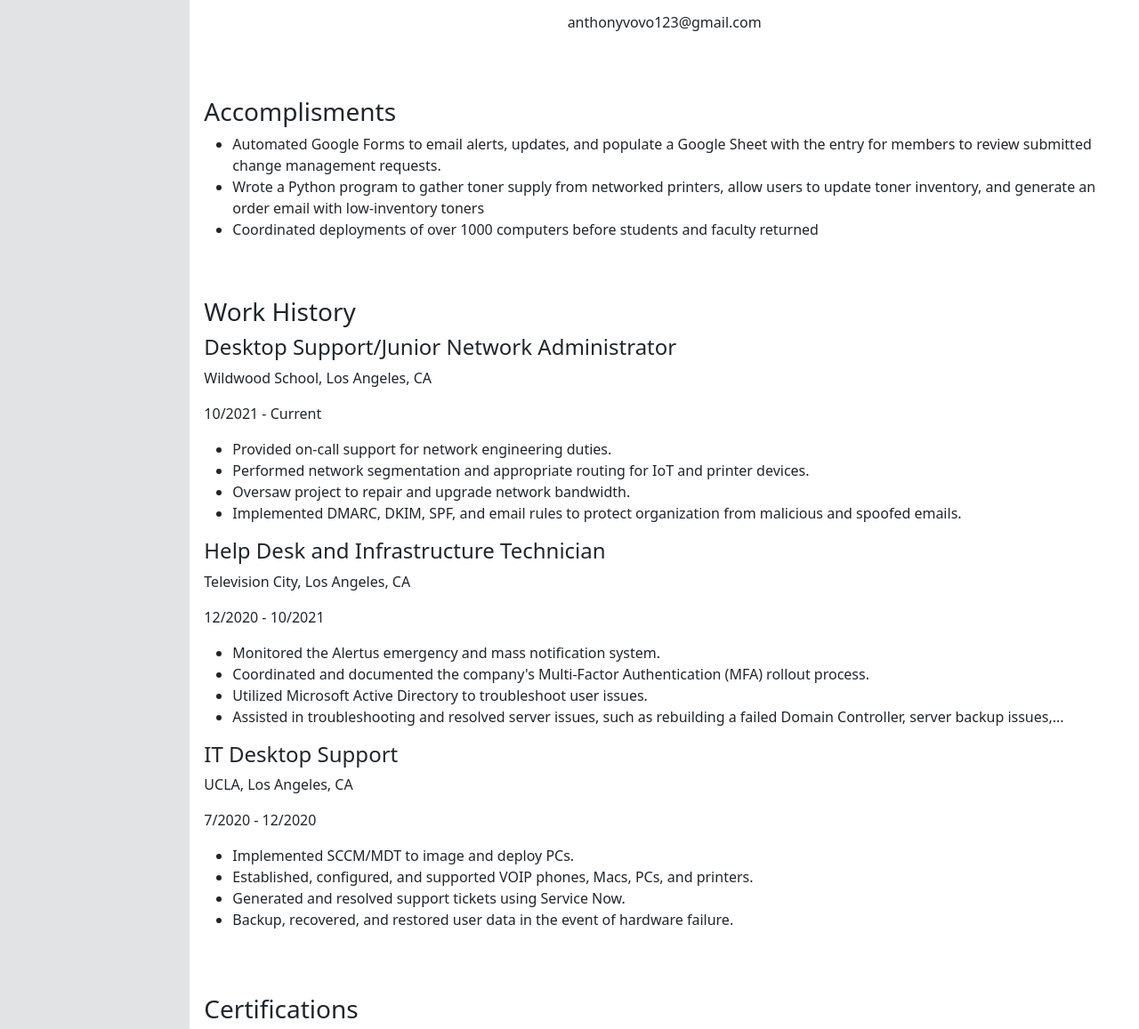
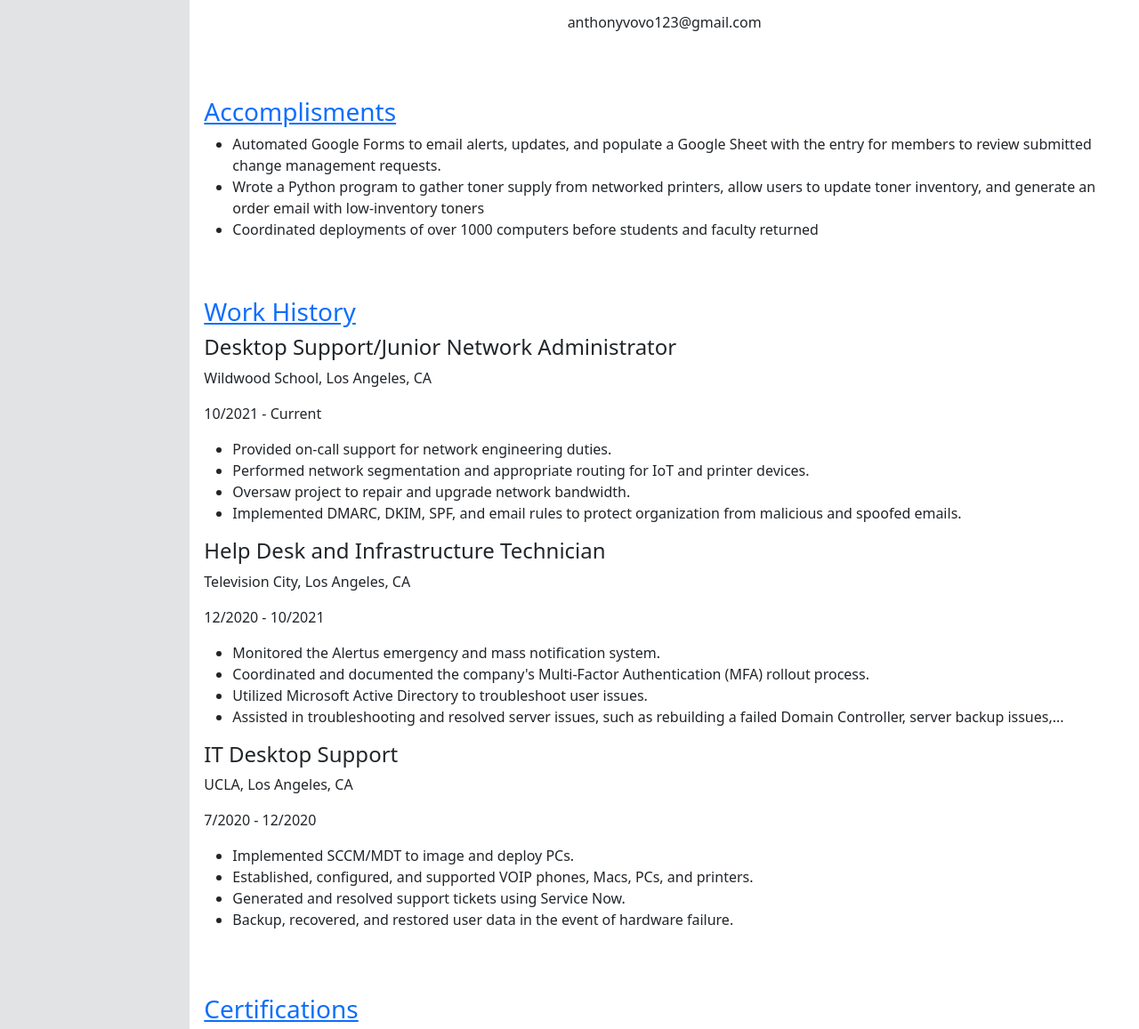
Before and after one commit to KungfoosianOrg/anthony-cloud-resume, a website: page site/index.html in a window 1280 px wide. Shown: the part 184-1341 px from the top of the page at 89% size. Drawn offline with nearby package versions, Linux system fonts and the light colour scheme; no server answers.

Commit message:
edit a refs

```diff
--- a/site/index.html
+++ b/site/index.html
@@ -99,7 +99,7 @@
                 <br>
 
                 <div id="accomplishment-container">
-                    <a id="accomplishments" ref="#accomplishments">
+                    <a id="accomplishments" href="#accomplishments">
                         <h3>Accomplisments</h3>
                     </a>
 
@@ -118,7 +118,7 @@
                 <br>
 
                 <div id="work-history-container" class="mb-4">
-                    <a id="work-history" ref="#work-history">
+                    <a id="work-history" href="#work-history">
                         <h3>Work History</h3>
                     </a>
 
@@ -171,7 +171,7 @@
                 <br>
 
                 <div id="certifications-container" class="mb-4">
-                    <a id="certifications" ref="#certifications">
+                    <a id="certifications" href="#certifications">
                         <h3>Certifications</h3>
                     </a>
 
```
